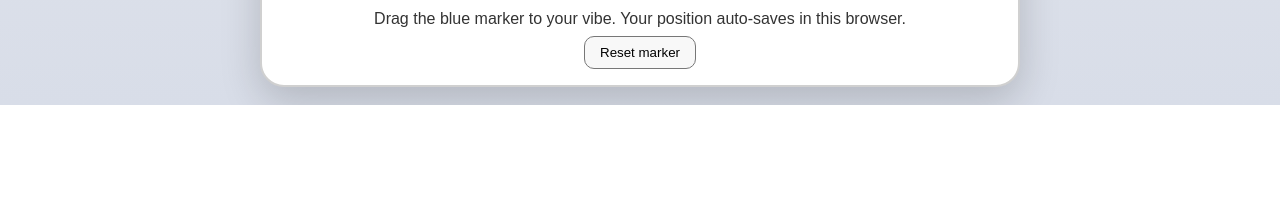
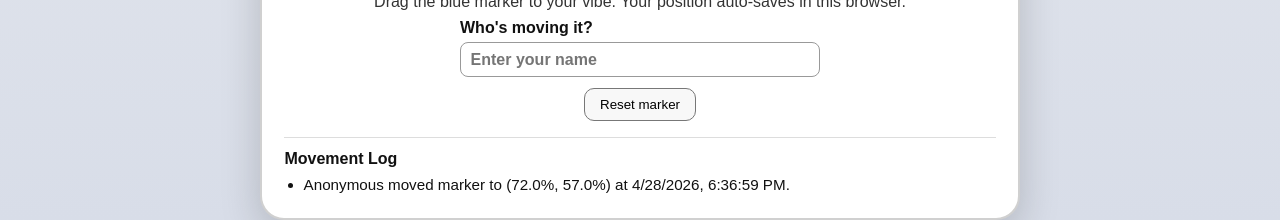
Before and after one commit to vitanzar2/Vibe-Meter, a plain HTML site: page index.html in a window 1280 px wide. Both pictures are taken after a click on the button "Reset marker". Shown: the part 695-915 px from the top of the page. Before the commit the page ends 800 px from the top, so only its background shows below. Drawn offline with Linux system fonts and the light colour scheme.

Commit message:
Add movement history with mover and timestamp

```diff
--- a/index.html
+++ b/index.html
@@ -42,7 +42,16 @@
     </div>
 
     <p class="hint">Drag the blue marker to your vibe. Your position auto-saves in this browser.</p>
+    <label class="mover-field" for="mover-name">
+      Who's moving it?
+      <input id="mover-name" type="text" placeholder="Enter your name" maxlength="60" />
+    </label>
     <button id="reset" class="reset">Reset marker</button>
+
+    <section class="log" aria-live="polite">
+      <h2>Movement Log</h2>
+      <ul id="move-log"></ul>
+    </section>
   </main>
 
   <script src="script.js"></script>
--- a/script.js
+++ b/script.js
@@ -1,7 +1,11 @@
 const meter = document.getElementById("meter");
 const marker = document.getElementById("marker");
 const resetButton = document.getElementById("reset");
+const moverNameInput = document.getElementById("mover-name");
+const moveLogElement = document.getElementById("move-log");
 const STORAGE_KEY = "vibe-meter-position-v1";
+const MOVE_LOG_KEY = "vibe-meter-move-log-v1";
+const MOVER_NAME_KEY = "vibe-meter-mover-name-v1";
 const DEFAULT_POSITION = { x: 72, y: 57 };
 
 function clamp(value, min, max) {
@@ -17,6 +21,14 @@ function savePosition(position) {
   localStorage.setItem(STORAGE_KEY, JSON.stringify(position));
 }
 
+function saveMoverName(name) {
+  localStorage.setItem(MOVER_NAME_KEY, name);
+}
+
+function loadMoverName() {
+  return localStorage.getItem(MOVER_NAME_KEY) || "";
+}
+
 function loadPosition() {
   try {
     const saved = JSON.parse(localStorage.getItem(STORAGE_KEY));
@@ -27,6 +39,58 @@ function loadPosition() {
     // ignore corrupt value and use default
   }
   return DEFAULT_POSITION;
+}
+
+function loadMoveLog() {
+  try {
+    const saved = JSON.parse(localStorage.getItem(MOVE_LOG_KEY));
+    if (Array.isArray(saved)) return saved;
+  } catch {
+    // ignore corrupt value and use empty array
+  }
+  return [];
+}
+
+function saveMoveLog(logEntries) {
+  localStorage.setItem(MOVE_LOG_KEY, JSON.stringify(logEntries));
+}
+
+function activeMover() {
+  const typedName = moverNameInput.value.trim();
+  return typedName || "Anonymous";
+}
+
+function formatTime(isoTime) {
+  return new Date(isoTime).toLocaleString();
+}
+
+function renderMoveLog(logEntries) {
+  moveLogElement.innerHTML = "";
+  if (!logEntries.length) {
+    const emptyItem = document.createElement("li");
+    emptyItem.textContent = "No moves yet.";
+    moveLogElement.appendChild(emptyItem);
+    return;
+  }
+
+  logEntries.forEach((entry) => {
+    const item = document.createElement("li");
+    item.textContent =
+      `${entry.mover} moved marker to (${entry.x.toFixed(1)}%, ${entry.y.toFixed(1)}%) at ${formatTime(entry.time)}.`;
+    moveLogElement.appendChild(item);
+  });
+}
+
+function recordMove(position) {
+  const currentLog = loadMoveLog();
+  currentLog.unshift({
+    mover: activeMover(),
+    time: new Date().toISOString(),
+    x: position.x,
+    y: position.y
+  });
+  saveMoveLog(currentLog);
+  renderMoveLog(currentLog);
 }
 
 function positionFromPointer(pointerEvent) {
@@ -56,6 +120,7 @@ function endDrag(event) {
   const position = positionFromPointer(event);
   applyPosition(position);
   savePosition(position);
+  recordMove(position);
 }
 
 marker.addEventListener("pointerup", endDrag);
@@ -66,11 +131,19 @@ meter.addEventListener("pointerdown", (event) => {
   const position = positionFromPointer(event);
   applyPosition(position);
   savePosition(position);
+  recordMove(position);
 });
 
 resetButton.addEventListener("click", () => {
   applyPosition(DEFAULT_POSITION);
   savePosition(DEFAULT_POSITION);
+  recordMove(DEFAULT_POSITION);
+});
+
+moverNameInput.value = loadMoverName();
+moverNameInput.addEventListener("change", () => {
+  saveMoverName(moverNameInput.value.trim());
 });
 
 applyPosition(loadPosition());
+renderMoveLog(loadMoveLog());
--- a/styles.css
+++ b/styles.css
@@ -127,3 +127,42 @@ h1 {
 }
 
 .reset:hover { background: #efefef; }
+
+.mover-field {
+  margin: 0.25rem auto 0.7rem;
+  max-width: 360px;
+  display: grid;
+  gap: 0.35rem;
+  font-weight: 600;
+}
+
+.mover-field input {
+  padding: 0.45rem 0.6rem;
+  border: 1px solid #999;
+  border-radius: 8px;
+  font: inherit;
+}
+
+.log {
+  margin-top: 1rem;
+  border-top: 1px solid #ddd;
+  padding-top: 0.75rem;
+}
+
+.log h2 {
+  margin: 0 0 0.45rem;
+  font-size: 1rem;
+}
+
+#move-log {
+  margin: 0;
+  padding-left: 1.2rem;
+  max-height: 180px;
+  overflow: auto;
+}
+
+#move-log li {
+  margin-bottom: 0.4rem;
+  line-height: 1.35;
+  font-size: 0.95rem;
+}
```
